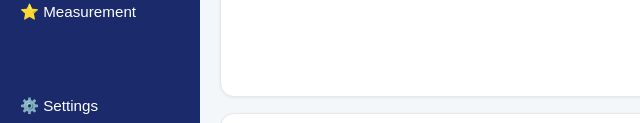
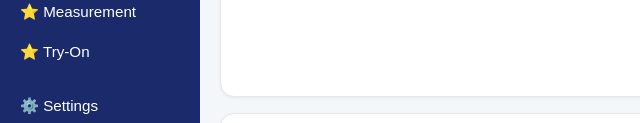
Before and after one commit to shaikhnasrullah/FRALEN_CRM, a plain HTML site: page dashboard.html in a window 1280 px wide. Shown: the part 666-789 px from the top of the page, 0-640 px from the left. Drawn offline with nearby package versions, Linux system fonts and the light colour scheme; no server answers.

Commit message:
Add Try-On link to dashboard

```diff
--- a/dashboard.html
+++ b/dashboard.html
@@ -316,6 +316,7 @@ body { min-height: 100vh; min-height: 100dvh; overflow-x: hidden; }
    <a href="creative-studio.html">🎨 Creative Studio</a>
    <a href="webbkd/shop-website.html">👩‍💻 Website Maker</a>
   <a href="Features/measurements.html">⭐️ Measurement</a>
+   <a href="Features/Frame_Try-On.html">⭐️ Try-On</a>
   <a href="settings.html">⚙️ Settings</a>
 </div>
 
```
